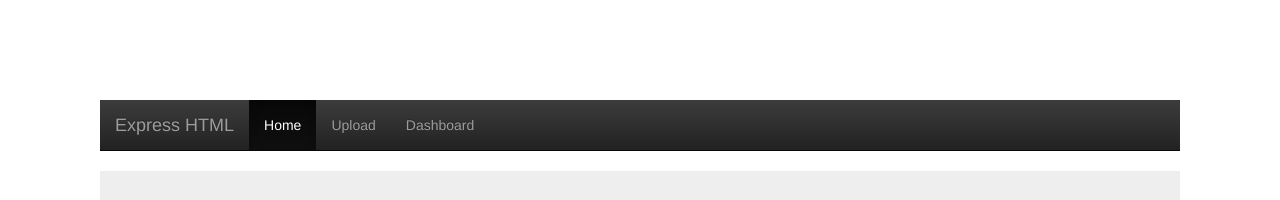
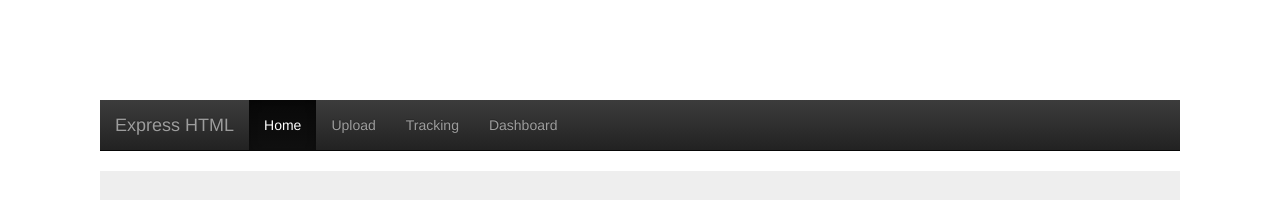
Before and after one commit to mfarina1/cen3031groupproject, a plain HTML site: page client/home.html in a window 1280 px wide. Shown: the top 200 px of the page. Drawn offline with nearby package versions, Linux system fonts and the light colour scheme.

Commit message:
Update home.html

```diff
--- a/client/home.html
+++ b/client/home.html
@@ -19,6 +19,9 @@
         <a href="/upload">Upload</a>
       </li>
       <li>
+        <a href="/tracking">Tracking</a>
+      </li>
+      <li>
         <a href="/dashboard">Dashboard</a>
       </li>
     </ul>
```
